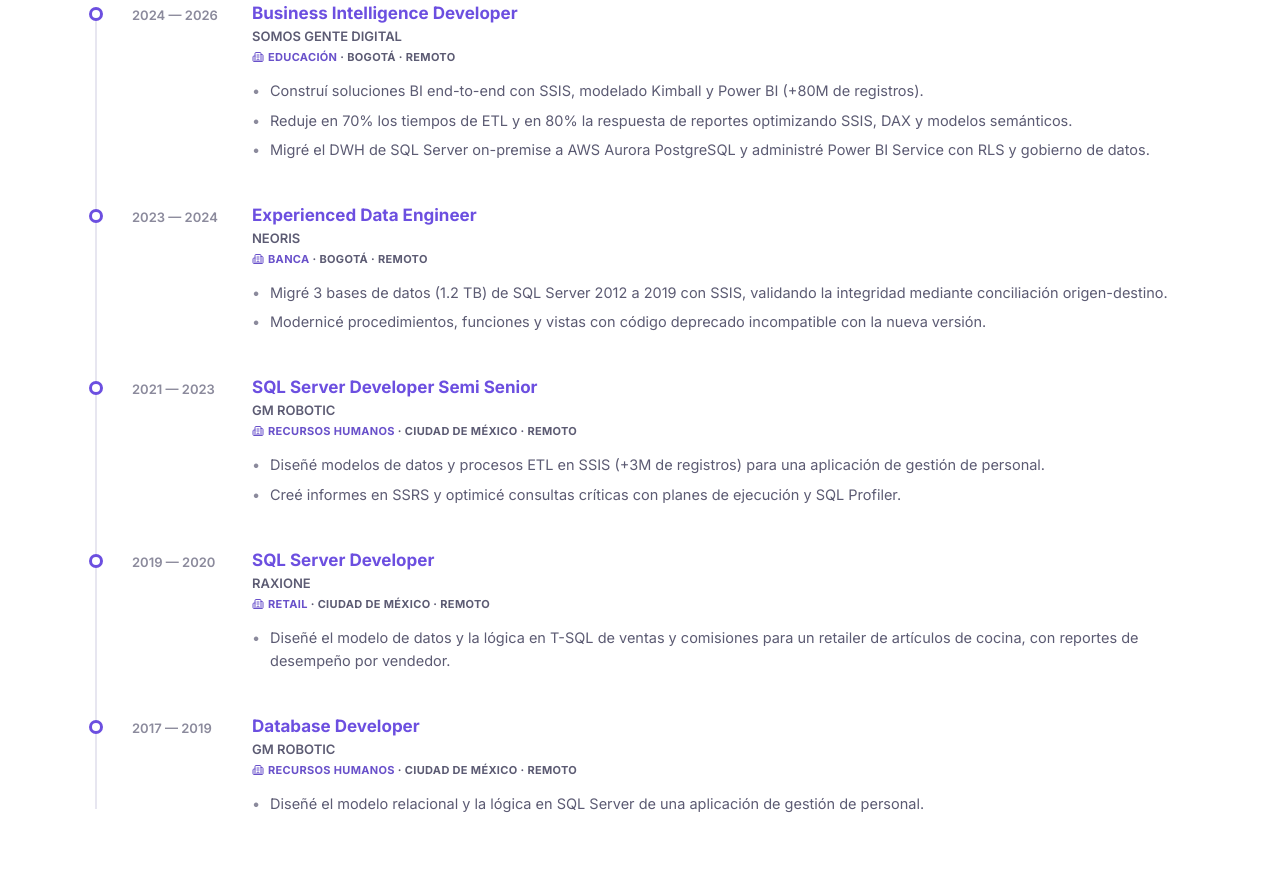
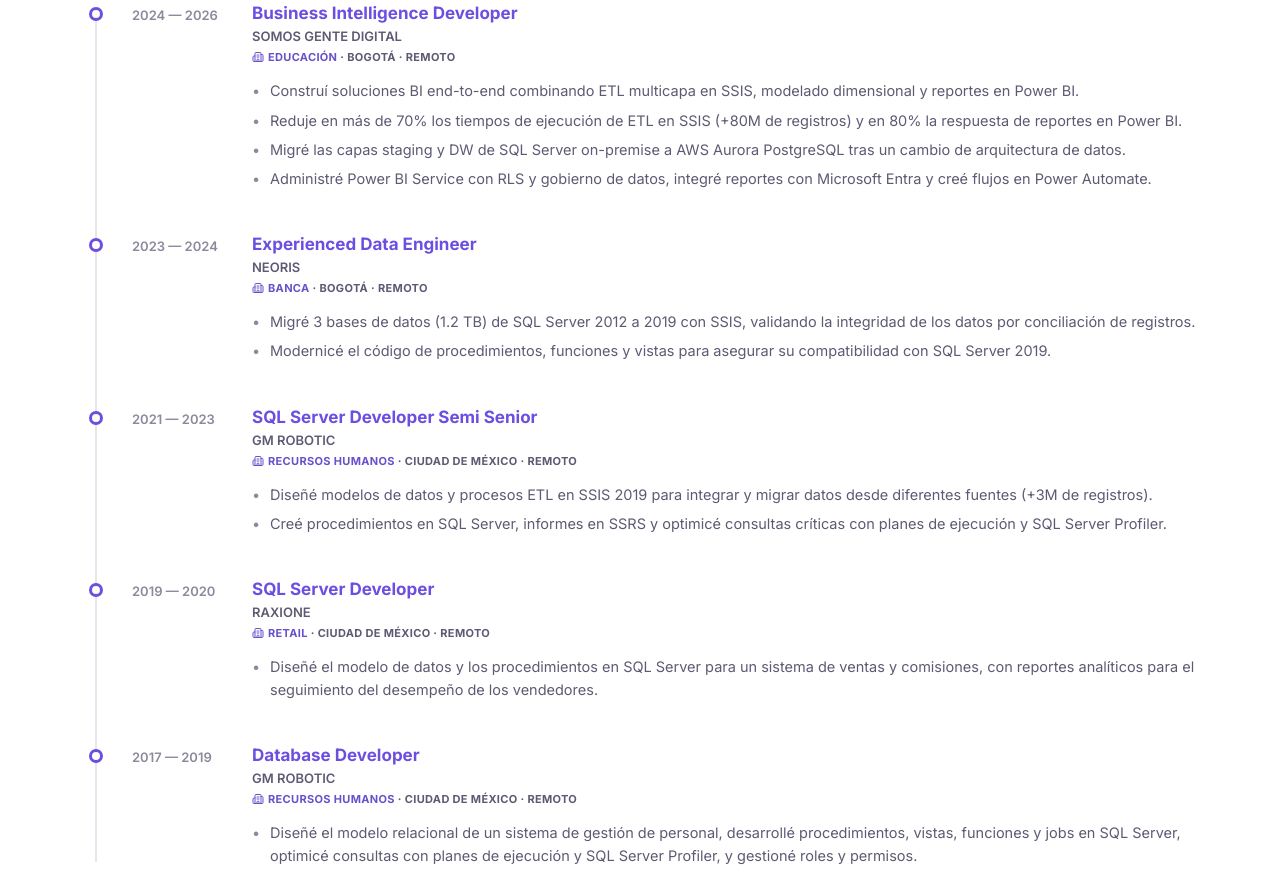
Before and after one commit to ambarsquintana/ambarsquintana.github.io, a plain HTML site: page index.html in a window 1280 px wide. Shown: the part 2443-3314 px from the top of the page. Drawn offline with nearby package versions, Linux system fonts and the light colour scheme.

Commit message:
Ajusta contenido de experiencias

```diff
--- a/index.html
+++ b/index.html
@@ -265,9 +265,10 @@
             <p class="role">SOMOS GENTE DIGITAL</p>
             <p class="location"><span class="industry"><i data-lucide="building-2" aria-hidden="true"></i>Educación</span> · Bogotá · Remoto</p>
             <ul class="achievements">
-              <li>Construí soluciones BI end-to-end con SSIS, modelado Kimball y Power BI (+80M de registros).</li>
-              <li>Reduje en 70% los tiempos de ETL y en 80% la respuesta de reportes optimizando SSIS, DAX y modelos semánticos.</li>
-              <li>Migré el DWH de SQL Server on-premise a AWS Aurora PostgreSQL y administré Power BI Service con RLS y gobierno de datos.</li>
+              <li>Construí soluciones BI end-to-end combinando ETL multicapa en SSIS, modelado dimensional y reportes en Power BI.</li>
+              <li>Reduje en más de 70% los tiempos de ejecución de ETL en SSIS (+80M de registros) y en 80% la respuesta de reportes en Power BI.</li>
+              <li>Migré las capas staging y DW de SQL Server on-premise a AWS Aurora PostgreSQL tras un cambio de arquitectura de datos.</li>
+              <li>Administré Power BI Service con RLS y gobierno de datos, integré reportes con Microsoft Entra y creé flujos en Power Automate.</li>
             </ul>
           </div>
         </div>
@@ -280,8 +281,8 @@
             <p class="role">NEORIS</p>
             <p class="location"><span class="industry"><i data-lucide="building-2" aria-hidden="true"></i>Banca</span> · Bogotá · Remoto</p>
             <ul class="achievements">
-              <li>Migré 3 bases de datos (1.2 TB) de SQL Server 2012 a 2019 con SSIS, validando la integridad mediante conciliación origen-destino.</li>
-              <li>Modernicé procedimientos, funciones y vistas con código deprecado incompatible con la nueva versión.</li>
+              <li>Migré 3 bases de datos (1.2 TB) de SQL Server 2012 a 2019 con SSIS, validando la integridad de los datos por conciliación de registros.</li>
+              <li>Modernicé el código de procedimientos, funciones y vistas para asegurar su compatibilidad con SQL Server 2019.</li>
             </ul>
           </div>
         </div>
@@ -294,8 +295,8 @@
             <p class="role">GM ROBOTIC</p>
             <p class="location"><span class="industry"><i data-lucide="building-2" aria-hidden="true"></i>Recursos Humanos</span> · Ciudad de México · Remoto</p>
             <ul class="achievements">
-              <li>Diseñé modelos de datos y procesos ETL en SSIS (+3M de registros) para una aplicación de gestión de personal.</li>
-              <li>Creé informes en SSRS y optimicé consultas críticas con planes de ejecución y SQL Profiler.</li>
+              <li>Diseñé modelos de datos y procesos ETL en SSIS 2019 para integrar y migrar datos desde diferentes fuentes (+3M de registros).</li>
+              <li>Creé procedimientos en SQL Server, informes en SSRS y optimicé consultas críticas con planes de ejecución y SQL Server Profiler.</li>
             </ul>
           </div>
         </div>
@@ -308,7 +309,7 @@
             <p class="role">RAXIONE</p>
             <p class="location"><span class="industry"><i data-lucide="building-2" aria-hidden="true"></i>Retail</span> · Ciudad de México · Remoto</p>
             <ul class="achievements">
-              <li>Diseñé el modelo de datos y la lógica en T-SQL de ventas y comisiones para un retailer de artículos de cocina, con reportes de desempeño por vendedor.</li>
+              <li>Diseñé el modelo de datos y los procedimientos en SQL Server para un sistema de ventas y comisiones, con reportes analíticos para el seguimiento del desempeño de los vendedores.</li>
             </ul>
           </div>
         </div>
@@ -321,7 +322,7 @@
             <p class="role">GM ROBOTIC</p>
             <p class="location"><span class="industry"><i data-lucide="building-2" aria-hidden="true"></i>Recursos Humanos</span> · Ciudad de México · Remoto</p>
             <ul class="achievements">
-              <li>Diseñé el modelo relacional y la lógica en SQL Server de una aplicación de gestión de personal.</li>
+              <li>Diseñé el modelo relacional de un sistema de gestión de personal, desarrollé procedimientos, vistas, funciones y jobs en SQL Server, optimicé consultas con planes de ejecución y SQL Server Profiler, y gestioné roles y permisos.</li>
             </ul>
           </div>
         </div>
```
